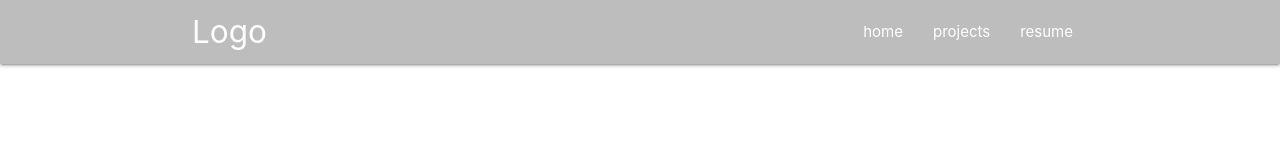
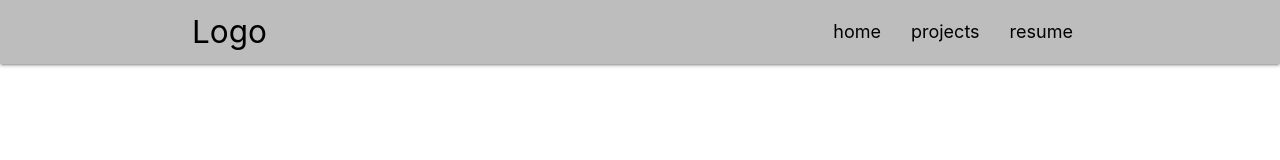
Before and after one commit to minprocess/08-Portfolio, a plain HTML site: page index.html in a window 1280 px wide. Drawn offline with Linux system fonts and the light colour scheme.

Commit message:
add nav bar, make mobile first

```diff
--- a/assets/css/style.css
+++ b/assets/css/style.css
@@ -19,5 +19,4 @@
 
   .nav-item {
       font-size:larger;
-      color: black;
   }
--- a/index.html
+++ b/index.html
@@ -16,17 +16,18 @@
 </head>
 <body>
     <nav class="grey lighten-1" role="navigation">
-        <div class="nav-wrapper container"><a id="logo-container" href="#" class="brand-logo">Logo</a>
-          <ul class="right hide-on-med-and-down black-text" id="nav-link-font">
-            <li class="nav-item black-text"><a href="#home">home</a></li>
-            <li><a href="#projects">projects</a></li>
-            <li><a href="#resume">resume</a></li>
+        <div class="nav-wrapper container">
+          <a id="logo-container" href="#" class="brand-logo black-text">Logo</a>
+          <ul class="right hide-on-med-and-down">
+            <li><a href="#home" class="nav-item black-text">home</a></li>
+            <li><a href="#projects" class="nav-item black-text">projects</a></li>
+            <li><a href="#resume" class="nav-item black-text">resume</a></li>
           </ul>
 
           <ul id="nav-mobile" class="sidenav">
-            <li><a href="#home">home</a></li>
-            <li><a href="#projects">projects</a></li>
-            <li><a href="#resume">resume</a></li>
+            <li><a href="#home" class="nav-item black-text">home</a></li>
+            <li><a href="#projects" class="nav-item black-text">projects</a></li>
+            <li><a href="#resume" class="nav-item black-text">resume</a></li>
           </ul>
           <a href="#" data-target="nav-mobile" class="sidenav-trigger"><i class="material-icons">menu</i></a>
         </div>
```
Also changed, not shown: assets/images/nav bar text color.png (added).
